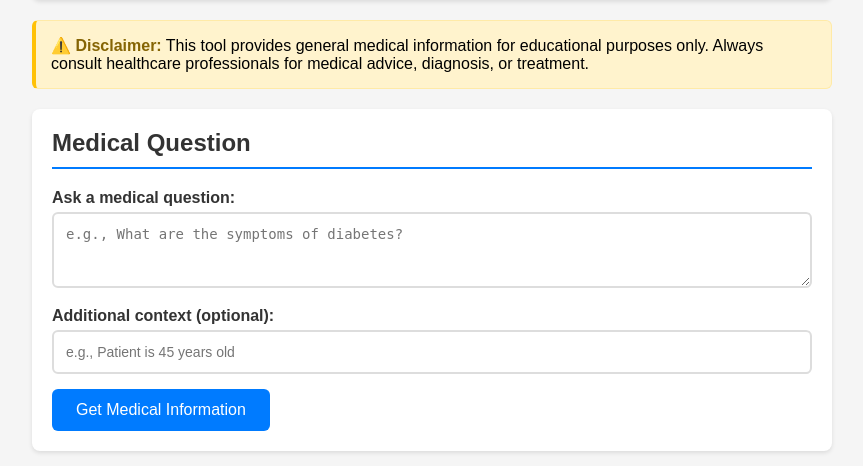
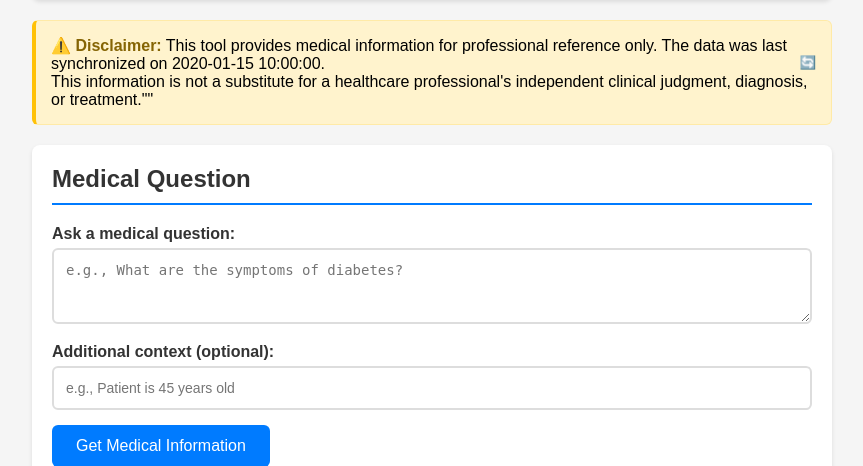
Before and after one commit to sp2learn/medical-mcp-server, a FastAPI app: template templates/dashboard.html in a window 1280 px wide. Shown: the part 98-564 px from the top of the page, without its empty margins (208-1071 px from the left). Run offline with FastAPI, Linux system fonts and the light colour scheme; the template is opened without the code that fills it: most values are stand-ins (such as "Sample title", 1, 10 or a date in 2020).

Commit message:
Add Dynamic Timestamp to Medical Disclaimer
Features Added:
- Real-time timestamp in disclaimer showing data synchronization time
- Configurable timezone support via DISPLAY_TIMEZONE environment variable
- Automatic timestamp formatting (e.g., 'September 14, 2025 at 05:33 PM EDT')
- Refresh button (🔄) in disclaimer to update timestamp
- Fallback to UTC if timezone configuration fails

Technical Implementation:
- get_formatted_timestamp() utility function
- pytz integration for timezone handling
- Template variable {{ current_time }} in dashboard.html
- JavaScript refresh functionality
- Environment variable configuration in .env files

User Experience:
- Professional timestamp display
- Easy refresh capability
- Clear data synchronization indication
- Timezone-aware display for different regions

This enhances the medical disclaimer with accurate, real-time information about when the medical data was last synchronized, improving transparency and professional compliance.

```diff
--- a/requirements.txt
+++ b/requirements.txt
@@ -6,3 +6,4 @@ pydantic>=2.0.0
 fastapi>=0.104.0
 uvicorn>=0.24.0
 jinja2>=3.1.0
+pytz>=2023.3
--- a/static/js/medical-app.js
+++ b/static/js/medical-app.js
@@ -10,6 +10,7 @@ class MedicalApp {
     init() {
         console.log('Medical App initialized');
         this.setupEventListeners();
+        this.updatePageLoadTime();
     }
 
     setupEventListeners() {
@@ -181,6 +182,32 @@ class MedicalApp {
         document.getElementById('query_type').value = type;
         this.queryPatientData();
     }
+
+    // Timestamp utilities
+    updatePageLoadTime() {
+        const now = new Date();
+        const timeString = now.toLocaleString('en-US', {
+            year: 'numeric',
+            month: 'long',
+            day: 'numeric',
+            hour: 'numeric',
+            minute: '2-digit',
+            timeZoneName: 'short'
+        });
+
+        // Update any elements with class 'page-load-time'
+        const elements = document.querySelectorAll('.page-load-time');
+        elements.forEach(el => {
+            el.textContent = timeString;
+        });
+
+        console.log('Page loaded at:', timeString);
+    }
+
+    refreshTimestamp() {
+        // Refresh the current page to get updated server timestamp
+        window.location.reload();
+    }
 }
 
 // Initialize the app when DOM is loaded
--- a/templates/dashboard.html
+++ b/templates/dashboard.html
@@ -10,8 +10,13 @@
 </div>
 
 <div class="disclaimer">
-    <strong>⚠️ Disclaimer:</strong> This tool provides general medical information for educational purposes only.
-    Always consult healthcare professionals for medical advice, diagnosis, or treatment.
+    <strong>⚠️ Disclaimer:</strong> This tool provides medical information for professional reference only. The data was last synchronized on {{ current_time }}.
+    <small style="float: right;">
+        <a href="javascript:void(0)" onclick="window.medicalApp.refreshTimestamp()" style="color: #856404; text-decoration: none;" title="Refresh timestamp">🔄</a>
+    </small>
+    <br>
+    This information is not a substitute for a healthcare professional's independent clinical judgment, diagnosis, or treatment.""
+
 </div>
 
 <!-- Medical Question Section -->
--- a/web_app.py
+++ b/web_app.py
@@ -12,6 +12,8 @@ from typing import List, Optional
 import hashlib
 import secrets
 from datetime import datetime, timedelta
+import pytz
+import os
 from dotenv import load_dotenv
 
 from medical_client import MedicalClient
@@ -57,6 +59,19 @@ def create_session(username: str) -> str:
         "expires_at": datetime.now() + timedelta(hours=24)
     }
     return session_id
+
+def get_formatted_timestamp() -> str:
+    """Get current timestamp in a user-friendly format."""
+    try:
+        # Get timezone from environment variable or default to Eastern Time
+        timezone_name = os.getenv("DISPLAY_TIMEZONE", "America/New_York")
+        local_tz = pytz.timezone(timezone_name)
+        current_time = datetime.now(local_tz).strftime("%B %d, %Y at %I:%M %p %Z")
+        return current_time
+    except Exception as e:
+        # Fallback to UTC if timezone handling fails
+        print(f"Timezone error: {e}, falling back to UTC")
+        return datetime.utcnow().strftime("%B %d, %Y at %I:%M %p UTC")
 
 def get_current_user(request: Request) -> Optional[str]:
     session_id = request.cookies.get("session_id")
@@ -126,9 +141,13 @@ async def home(request: Request):
     if not current_user:
         return RedirectResponse(url="/login", status_code=302)
 
+    # Get current time in a user-friendly format
+    current_time = get_formatted_timestamp()
+
     return templates.TemplateResponse("dashboard.html", {
         "request": request,
-        "current_user": current_user
+        "current_user": current_user,
+        "current_time": current_time
     })
 
 @app.post("/api/medical-query")
```
